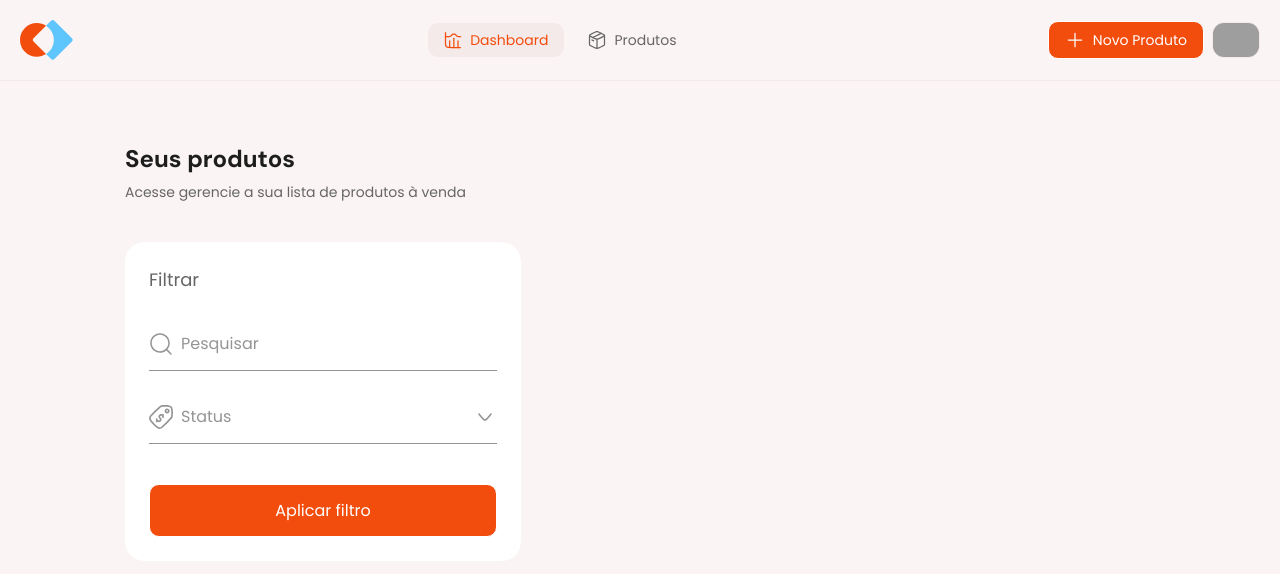
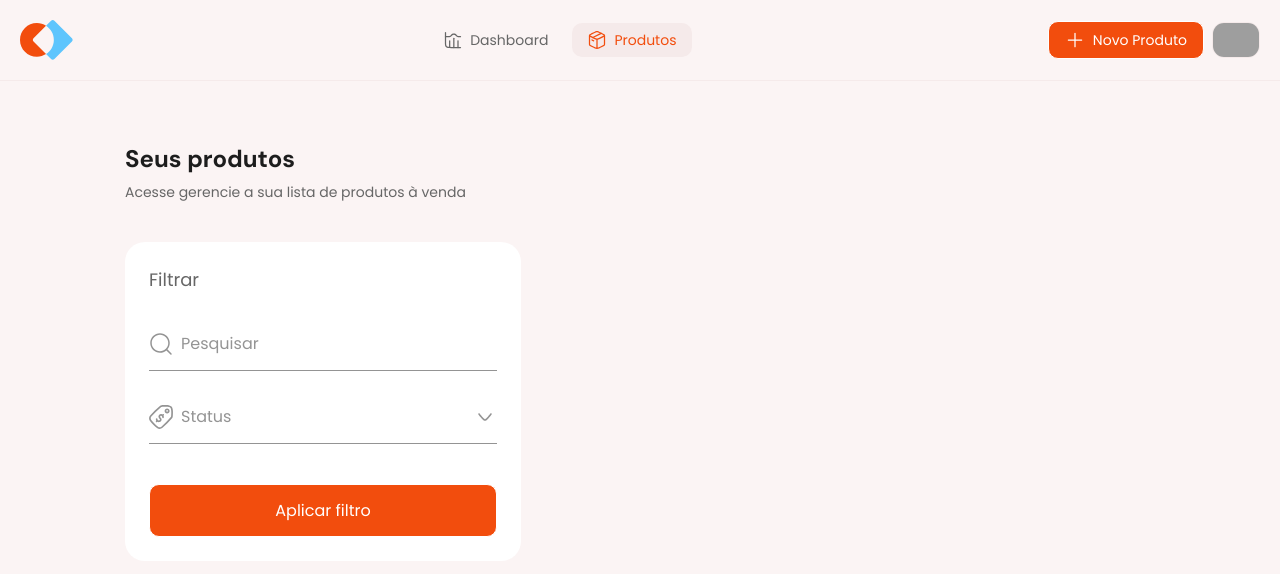
Before and after one commit to saramargarido/marketplace-web, a Next.js app: page /products in a window 1280 px wide. Shown: the top 574 px of the page. Built offline with nearby package versions, Linux system fonts and the light colour scheme; grey boxes are pictures that could not be loaded.

Commit message:
create redirects and active in nav links

```diff
--- a/src/app/(home)/layout.tsx
+++ b/src/app/(home)/layout.tsx
@@ -2,8 +2,9 @@ import Image from 'next/image'
 import { ReactNode } from 'react'
 import Button from '../components/button'
 import { Box, Graph, Plus } from '../components/icons'
+import NavButton from '../components/nav-button'
 
-export default function AuthLayout({ children }: { children: ReactNode }) {
+export default function HomeLayout({ children }: { children: ReactNode }) {
   return (
     <div className="flex flex-col h-screen w-full">
       <header className="flex p-5 justify-between items-center border-b border-shape flex-wrap">
@@ -15,19 +16,8 @@ export default function AuthLayout({ children }: { children: ReactNode }) {
           alt="Logo"
         />
         <div className="flex gap-2">
-          <Button
-            text="Dashboard"
-            variant="link"
-            styles="text-sm px-4 py-2"
-            isActive
-            iconLeft={<Graph />}
-          />
-          <Button
-            text="Produtos"
-            variant="link"
-            iconLeft={<Box />}
-            styles="text-sm px-4 py-2"
-          />
+          <NavButton text="Dashboard" iconLeft={<Graph />} href="/" />
+          <NavButton text="Produtos" iconLeft={<Box />} href="/products" />
         </div>
         <div className="flex gap-2 items-center">
           <Button
--- /dev/null
+++ b/src/app/components/nav-button.tsx
@@ -0,0 +1,44 @@
+'use client'
+import { redirect, usePathname } from 'next/navigation'
+import { ButtonHTMLAttributes } from 'react'
+
+interface ButtonProps {
+  text: string
+  type?: 'button' | 'submit' | 'reset' | undefined
+  iconRight?: React.ReactNode
+  iconLeft?: React.ReactNode
+  isActive?: boolean
+  fullWidth?: boolean
+  textAlign?: 'text-left' | 'text-center' | 'text-right'
+  href?: string
+}
+
+export default function NavButton({
+  text,
+  type,
+  iconRight,
+  iconLeft,
+  fullWidth = false,
+  textAlign = 'text-left',
+  href = '/',
+  ...props
+}: ButtonProps & ButtonHTMLAttributes<HTMLButtonElement>) {
+  const pathname = usePathname()
+  const isActive = href === pathname
+  const isActiveStyles = isActive
+    ? 'text-orange-base bg-shape hover:text-orange-dark'
+    : 'text-gray-300 hover:bg-shape'
+
+  return (
+    <button
+      type={type ?? 'button'}
+      className={`flex items-center justify-between rounded-[10px] border-none ${isActiveStyles} ${fullWidth ? 'w-full' : 'w-auto'} transition-colors duration-300 gap-2 text-sm px-4 py-2`}
+      onClick={() => redirect(href)}
+      {...props}
+    >
+      {iconLeft}
+      <p className={`flex-1 ${textAlign}`}>{text}</p>
+      {iconRight}
+    </button>
+  )
+}
```
